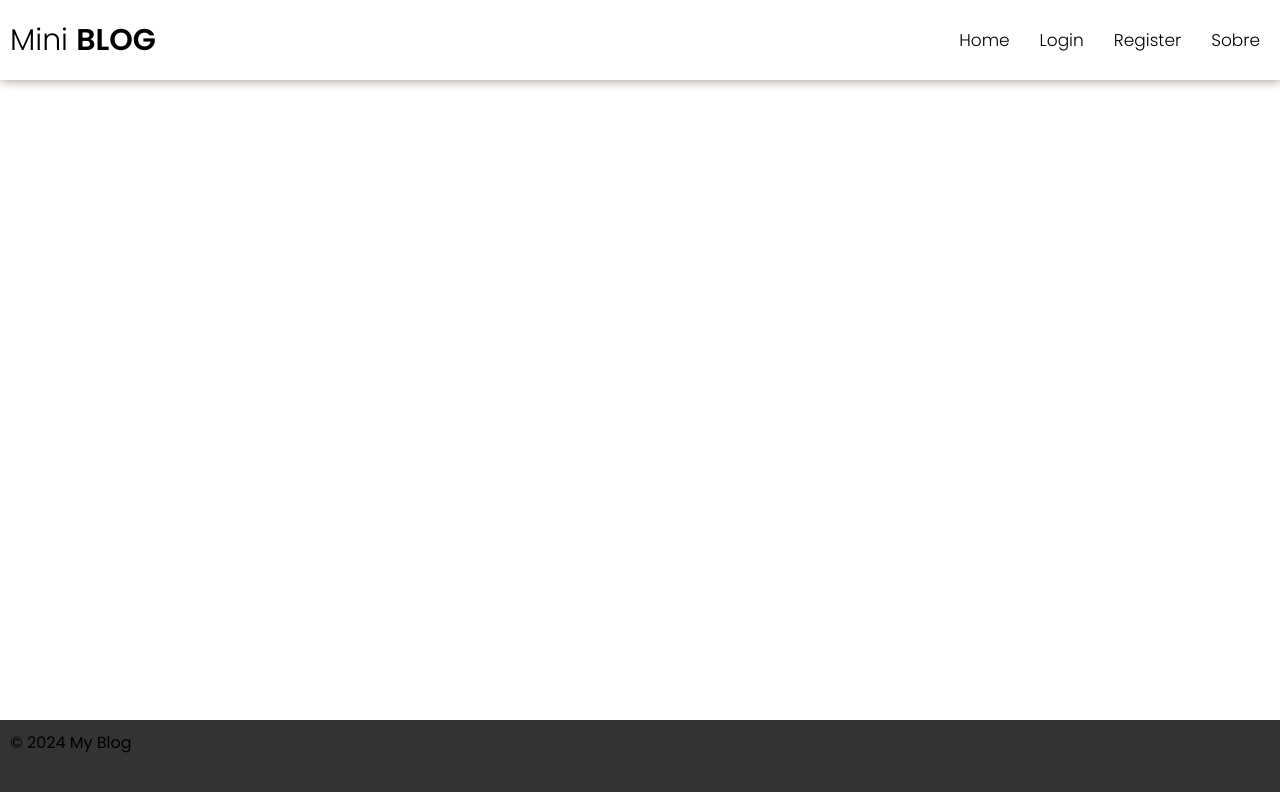
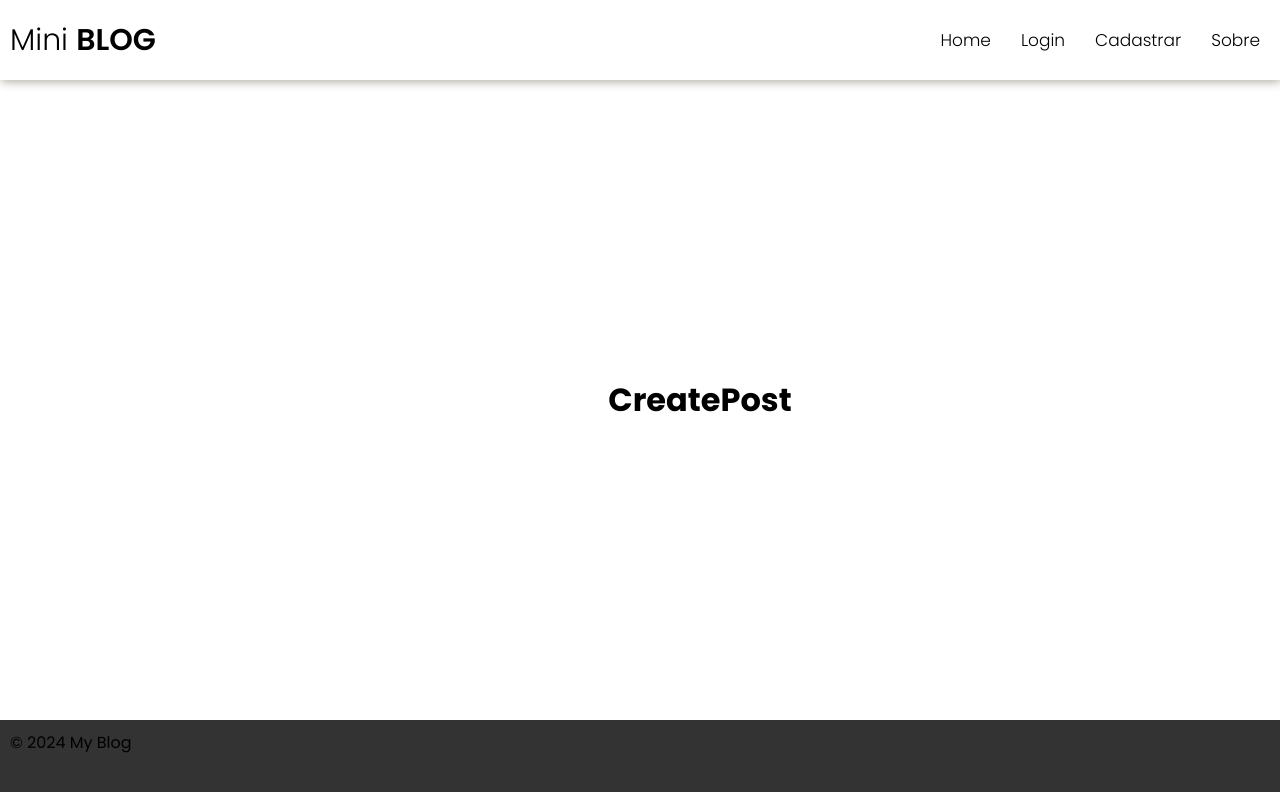
Before and after one commit to GleydsonLucena/curso_reactjs, a React (Vite) app in the folder 10_MINIBLOG/app_mini_blog/: page /posts/create in a window 1280 px wide. Shown: the top 792 px of the page. Built offline with nearby package versions, Linux system fonts and the light colour scheme; no server answers.

Commit message:
feat: implementacao da navbar com separacao de logado e nao logado.

```diff
--- a/10_MINIBLOG/app_mini_blog/src/App.jsx
+++ b/10_MINIBLOG/app_mini_blog/src/App.jsx
@@ -1,9 +1,12 @@
 import { BrowserRouter, Routes, Route } from "react-router-dom";
+import { useEffect, useState } from "react";
 
 import Home from "./pages/Home/Home";
 import About from "./pages/About/About";
 import Login from "./pages/Login/Login";
 import Register from "./pages/Register/Register";
+import CreatePost from "./pages/CreatePost/CreatePost";
+import Dashbord from "./pages/Dashbord/Dashbord";
 
 import Container from "./layout/Container/Container";
 
@@ -11,29 +14,47 @@ import Navbar from "./components/Navbar/Navbar";
 import Footer from "./components/Footer/Footer";
 
 import { UserContextProvider } from "./context/UserContext";
-import { UtilsContextProvider } from "./context/UtilsContext";
+
 import { AuthContextProvider } from "./context/AuthContext";
 
+import { useAutentication } from "./hooks/useAutentication";
+import { onAuthStateChanged } from "firebase/auth";
+
 function App() {
+  const [user, setUser] = useState();
+  const { auth } = useAutentication();
+
+  const loadingUser = user === undefined;
+
+  useEffect(() => {
+    onAuthStateChanged(auth, (user) => {
+      setUser(user);
+    });
+  }, [auth]);
+
+  if (loadingUser) {
+    return <div>Carregando...</div>;
+  }
+
   return (
     <>
-      <AuthContextProvider>
-        <UserContextProvider>
-          <UtilsContextProvider>
+      <AuthContextProvider value={{ user }}>
         <BrowserRouter>
           <Navbar />
           <Container customClass="min-height center">
+            <UserContextProvider>
               <Routes>
                 <Route path="/" element={<Home />} />
+                <Route path="/about" element={<About />} />
                 <Route path="/login" element={<Login />} />
                 <Route path="/register" element={<Register />} />
-                  <Route path="/about" element={<About />} />
+                <Route path="/posts/create" element={<CreatePost />} />
+                <Route path="/dashbord" element={<Dashbord />} />
               </Routes>
+            </UserContextProvider>
           </Container>
           <Footer />
         </BrowserRouter>
-          </UtilsContextProvider>
-        </UserContextProvider>
       </AuthContextProvider>
     </>
   );
--- a/10_MINIBLOG/app_mini_blog/src/components/Form/Form.jsx
+++ b/10_MINIBLOG/app_mini_blog/src/components/Form/Form.jsx
@@ -2,7 +2,7 @@ import PropTypes from "prop-types";
 import { useContext, useEffect } from "react";
 import { UserContext } from "../../context/UserContext";
 import { useNewUser } from "../../hooks/useNewUser";
-import { useUtils } from "../../hooks/useUtils";
+import { useUtils } from "../../context/UtilsContext";
 
 import Input from "./Input";
 import "../../pages/Register/Register.scss";
--- a/10_MINIBLOG/app_mini_blog/src/components/Navbar/Navbar.jsx
+++ b/10_MINIBLOG/app_mini_blog/src/components/Navbar/Navbar.jsx
@@ -1,10 +1,13 @@
 import { Link, NavLink } from "react-router-dom";
 
 import Container from "../../layout/Container/Container";
+import { useAutentication } from "../../hooks/useAutentication";
+import { useAuthContext } from "../../context/AuthContext";
 
 import "./Navbar.scss";
 
 const Navbar = () => {
+  const { user } = useAuthContext();
   return (
     <nav className="navbar">
       <Container>
@@ -17,12 +20,28 @@ const Navbar = () => {
           <li>
             <NavLink to="/">Home</NavLink>
           </li>
-          <li>
-            <NavLink to="/Login">Login</NavLink>
-          </li>
-          <li>
-            <NavLink to="/register">Register</NavLink>
-          </li>
+          {!user && (
+            <>
+              <li>
+                <NavLink to="/Login">Login</NavLink>
+              </li>
+              <li>
+                <NavLink to="/register">Cadastrar</NavLink>
+              </li>
+            </>
+          )}
+
+          {user && (
+            <>
+              <li>
+                <NavLink to="/posts/create">Novo post</NavLink>
+              </li>
+              <li>
+                <NavLink to="/dashbord">Dashbord</NavLink>
+              </li>
+            </>
+          )}
+
           <li>
             <NavLink to="/about">Sobre</NavLink>
           </li>
--- a/10_MINIBLOG/app_mini_blog/src/context/UtilsContext.jsx
+++ b/10_MINIBLOG/app_mini_blog/src/context/UtilsContext.jsx
@@ -1,12 +1,11 @@
+import { createContext, useContext, useState } from "react";
 import PropTypes from "prop-types";
-import { useState } from "react";
-import { createContext } from "react";
 
 export const UtilsContext = createContext();
 
 export const UtilsContextProvider = ({ children }) => {
   const [error, setError] = useState(null);
-  const [loading, setLoading] = useState(null);
+  const [loading, setLoading] = useState(false);
 
   return (
     <UtilsContext.Provider
@@ -21,6 +20,12 @@ export const UtilsContextProvider = ({ children }) => {
     </UtilsContext.Provider>
   );
 };
+
+// eslint-disable-next-line react-refresh/only-export-components
+export const useUtils = () => {
+  return useContext(UtilsContext);
+};
+
 UtilsContextProvider.propTypes = {
   children: PropTypes.node.isRequired,
 };
--- a/10_MINIBLOG/app_mini_blog/src/hooks/useAutentication.jsx
+++ b/10_MINIBLOG/app_mini_blog/src/hooks/useAutentication.jsx
@@ -9,7 +9,7 @@ import {
 } from "firebase/auth";
 
 import { useEffect, useState } from "react";
-import { useUtils } from "./useUtils";
+import { useUtils } from "../context/UtilsContext";
 
 export const useAutentication = () => {
   const [cancelled, setCancelled] = useState(false);
--- a/10_MINIBLOG/app_mini_blog/src/hooks/useUtils.jsx
+++ /dev/null
@@ -1,12 +0,0 @@
-import { useContext } from "react";
-import { UtilsContext } from "../context/UtilsContext";
-
-export const useUtils = () => {
-  const context = useContext(UtilsContext);
-
-  if (!context) {
-    console.log("Contexto não encontrado");
-  }
-
-  return context;
-};
--- a/10_MINIBLOG/app_mini_blog/src/main.jsx
+++ b/10_MINIBLOG/app_mini_blog/src/main.jsx
@@ -2,9 +2,12 @@ import { StrictMode } from "react";
 import { createRoot } from "react-dom/client";
 import App from "./App.jsx";
 import "./styles/Global.scss";
+import { UtilsContextProvider } from "./context/UtilsContext";
 
 createRoot(document.getElementById("root")).render(
   <StrictMode>
-    <App />
+    <UtilsContextProvider>
+      <App />
+    </UtilsContextProvider>
   </StrictMode>
 );
--- /dev/null
+++ b/10_MINIBLOG/app_mini_blog/src/pages/CreatePost/CreatePost.jsx
@@ -0,0 +1,14 @@
+import React from "react";
+import PropTypes from "prop-types";
+
+const CreatePost = (props) => {
+  return (
+    <div>
+      <h1>CreatePost</h1>
+    </div>
+  );
+};
+
+CreatePost.propTypes = {};
+
+export default CreatePost;
--- /dev/null
+++ b/10_MINIBLOG/app_mini_blog/src/pages/Dashbord/Dashbord.jsx
@@ -0,0 +1,14 @@
+import React from "react";
+import PropTypes from "prop-types";
+
+const Dashbord = (props) => {
+  return (
+    <div>
+      <h1>Dashbord</h1>
+    </div>
+  );
+};
+
+Dashbord.propTypes = {};
+
+export default Dashbord;
```
Also changed, not shown: 10_MINIBLOG/app_mini_blog/src/pages/CreatePost/CreatePost.scss (added), 10_MINIBLOG/app_mini_blog/src/pages/Dashbord/Dashbord.scss (added). Lines whose indentation alone changed are shown as unchanged.
